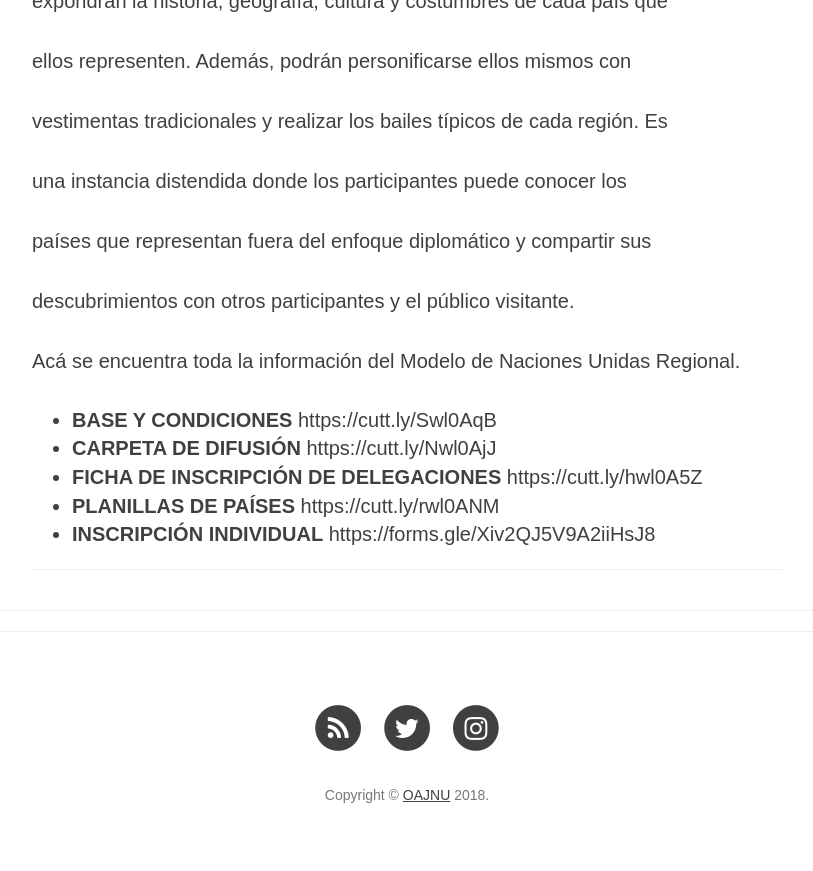
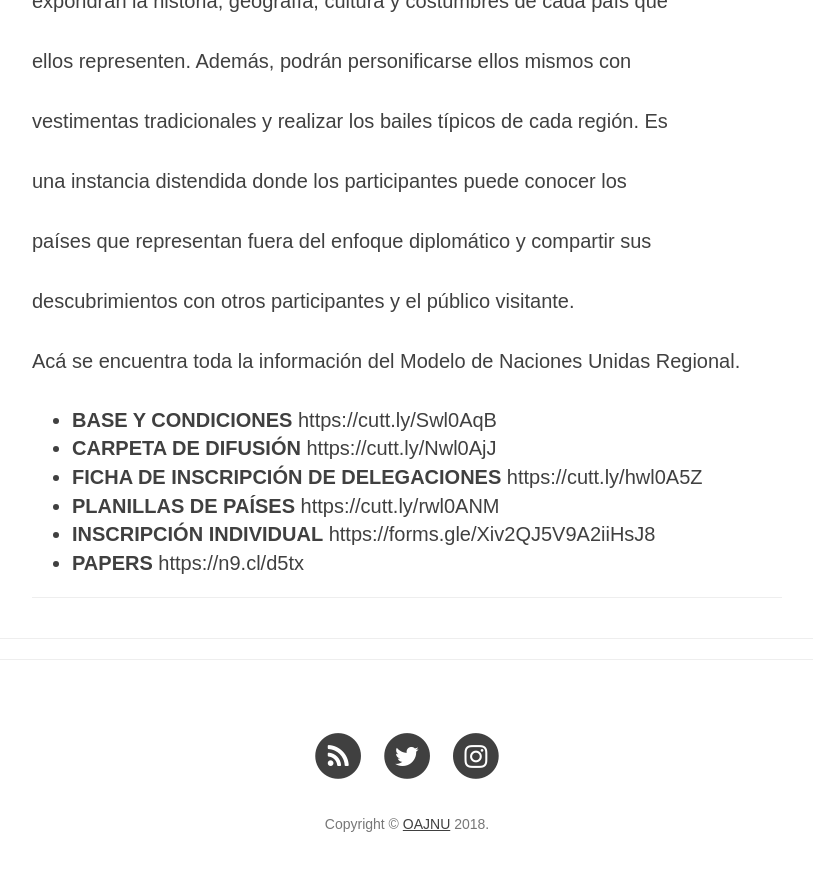
Before and after one commit to OAJNU/blog, a Jekyll site: the page built from _posts/2019-09-02-material-mnu-2019-mendoza.md, in a window 1280 px wide and 900 px high, scrolled down 4549 px. Shown: the top 871 px of the window, without its empty margins (233-1046 px from the left). Built offline with Jekyll 4.4.1, drawn with Linux system fonts in a browser that asks for light colours; nearby versions of some CDN libraries; a script that is not in the unit is left out.

Commit message:
Update Blog “2019-09-02-material-mnu-2019-mendoza”

```diff
--- a/_posts/2019-09-02-material-mnu-2019-mendoza.md
+++ b/_posts/2019-09-02-material-mnu-2019-mendoza.md
@@ -157,3 +157,4 @@ Acá se encuentra toda la información del Modelo de Naciones Unidas Regional.
 * **FICHA DE INSCRIPCIÓN DE DELEGACIONES** https://cutt.ly/hwl0A5Z
 * **PLANILLAS DE PAÍSES** https://cutt.ly/rwl0ANM
 * **INSCRIPCIÓN INDIVIDUAL** https://forms.gle/Xiv2QJ5V9A2iiHsJ8
+* **PAPERS** https://n9.cl/d5tx
```
